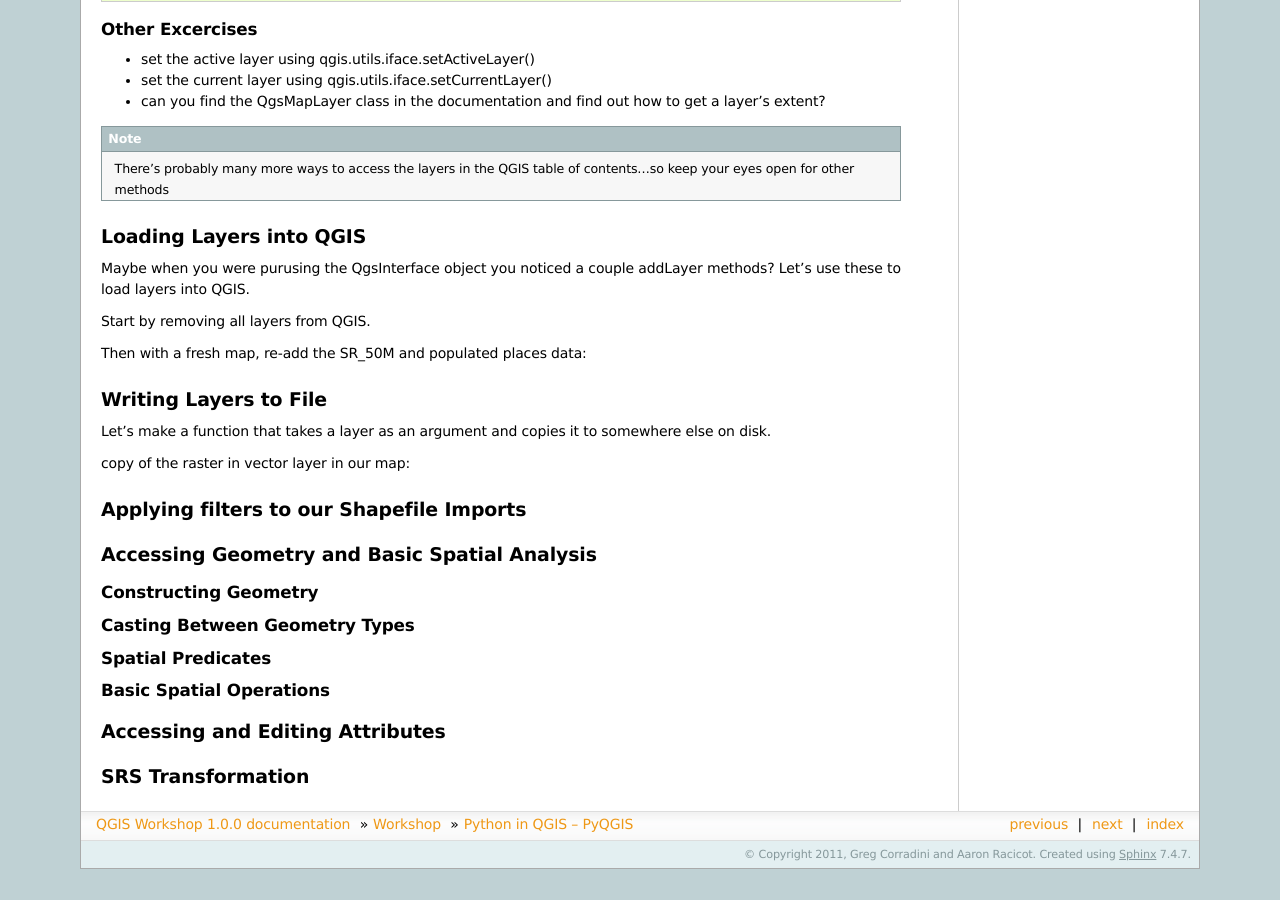
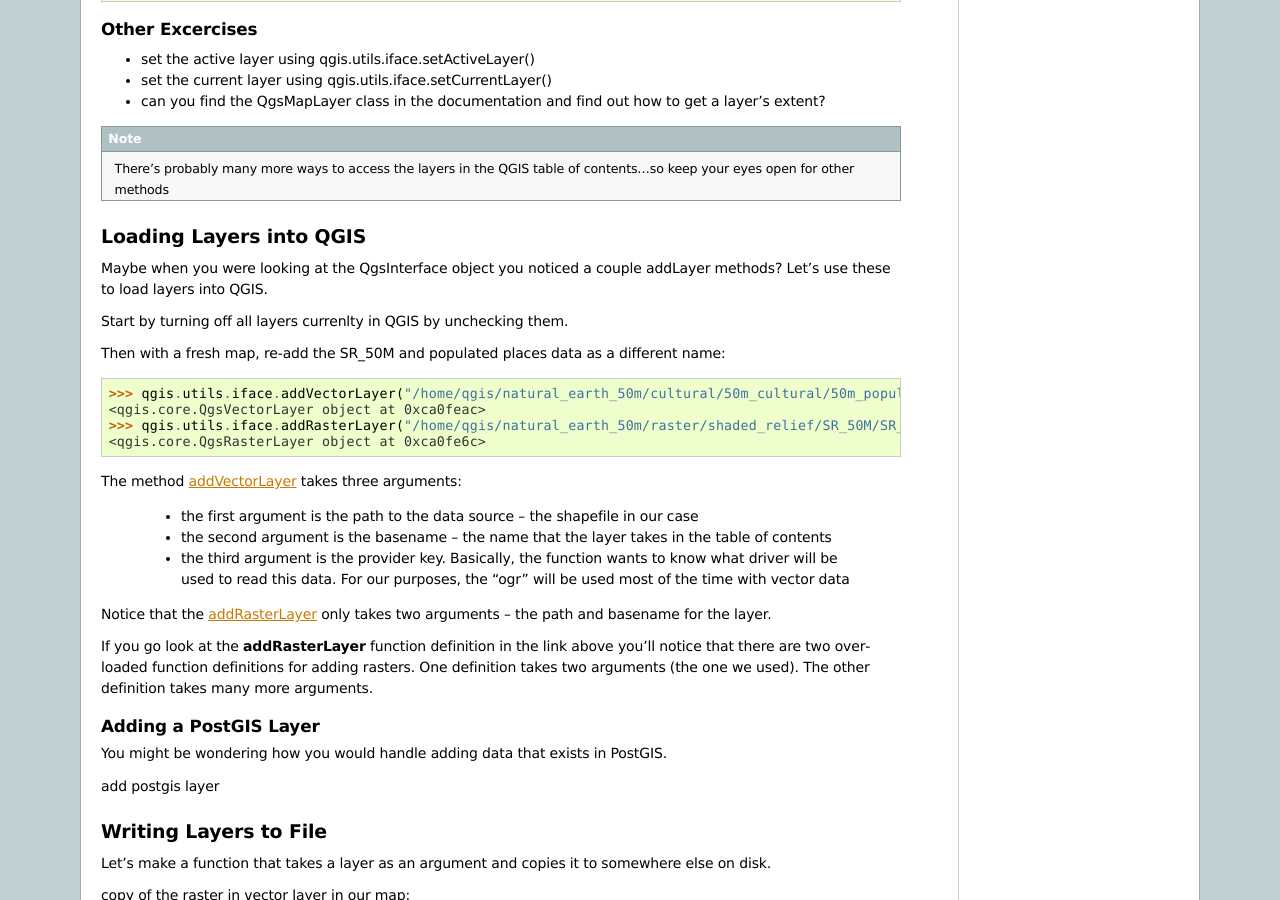
Before and after one commit to cugos/qgisworkshop_org, a Sphinx documentation site: the page built from docs/source/workshop/python_in_qgis.rst, in a window 1280 px wide and 900 px high, scrolled down 2644 px. Built offline with Sphinx 7.4.7, drawn with Linux system fonts in a browser that asks for light colours; pages that are not in the unit, such as notebooks, are missing from menus; before the commit the page ends 3513 px from its top, so only the background shows below that; some of the changed text lies outside the part shown.

Commit message:
made small changes

```diff
--- a/docs/source/workshop/python_in_qgis.rst
+++ b/docs/source/workshop/python_in_qgis.rst
@@ -157,11 +157,35 @@ Other Excercises
 Loading Layers into QGIS
 -----------------------------
 
-Maybe when you were purusing the QgsInterface object you noticed a couple addLayer methods? Let's use these to load layers into QGIS.
+Maybe when you were looking at the QgsInterface object you noticed a couple addLayer methods? Let's use these to load layers into QGIS.
 
-Start by removing all layers from QGIS.
+Start by turning off all layers currenlty in QGIS by unchecking them.
 
-Then with a fresh map, re-add the SR_50M and populated places data:
+Then with a fresh map, re-add the SR_50M and populated places data as a different name:
+
+    >>> qgis.utils.iface.addVectorLayer("/home/qgis/natural_earth_50m/cultural/50m_cultural/50m_populated_places_simple.shp", "pop2", "ogr")
+    <qgis.core.QgsVectorLayer object at 0xca0feac>
+    >>> qgis.utils.iface.addRasterLayer("/home/qgis/natural_earth_50m/raster/shaded_relief/SR_50M/SR_50M.tif", "raster")
+    <qgis.core.QgsRasterLayer object at 0xca0fe6c>
+
+The method\  `addVectorLayer <http://doc.qgis.org/head/classQgisInterface.html#39be50fe9974de17177861ad89e7f36e>`_ \takes three arguments:
+
+    - the first argument is the path to the data source -- the shapefile in our case
+
+    - the second argument is the basename -- the name that the layer takes in the table of contents
+
+    - the third argument is the provider key. Basically, the function wants to know what driver will be used to read this data. For our purposes, the "ogr" will be used most of the time with vector data
+
+Notice that the\  `addRasterLayer <http://doc.qgis.org/head/classQgisInterface.html#808a34b507a8c4204d607a5857d62748>`_ \only takes two arguments -- the path and basename for the layer.
+
+If you go look at the\  **addRasterLayer** \function definition in the link above you'll notice that there are two overloaded function definitions for adding rasters. One definition takes two arguments (the one we used). The other definition takes many more arguments.
+
+Adding a PostGIS Layer
+***********************
+
+You might be wondering how you would handle adding data that exists in PostGIS.
+
+add postgis layer
 
 
 Writing Layers to File
```
Also changed, not shown: other parts of docs/source/workshop/python_in_qgis.rst (+1 -1 lines).
